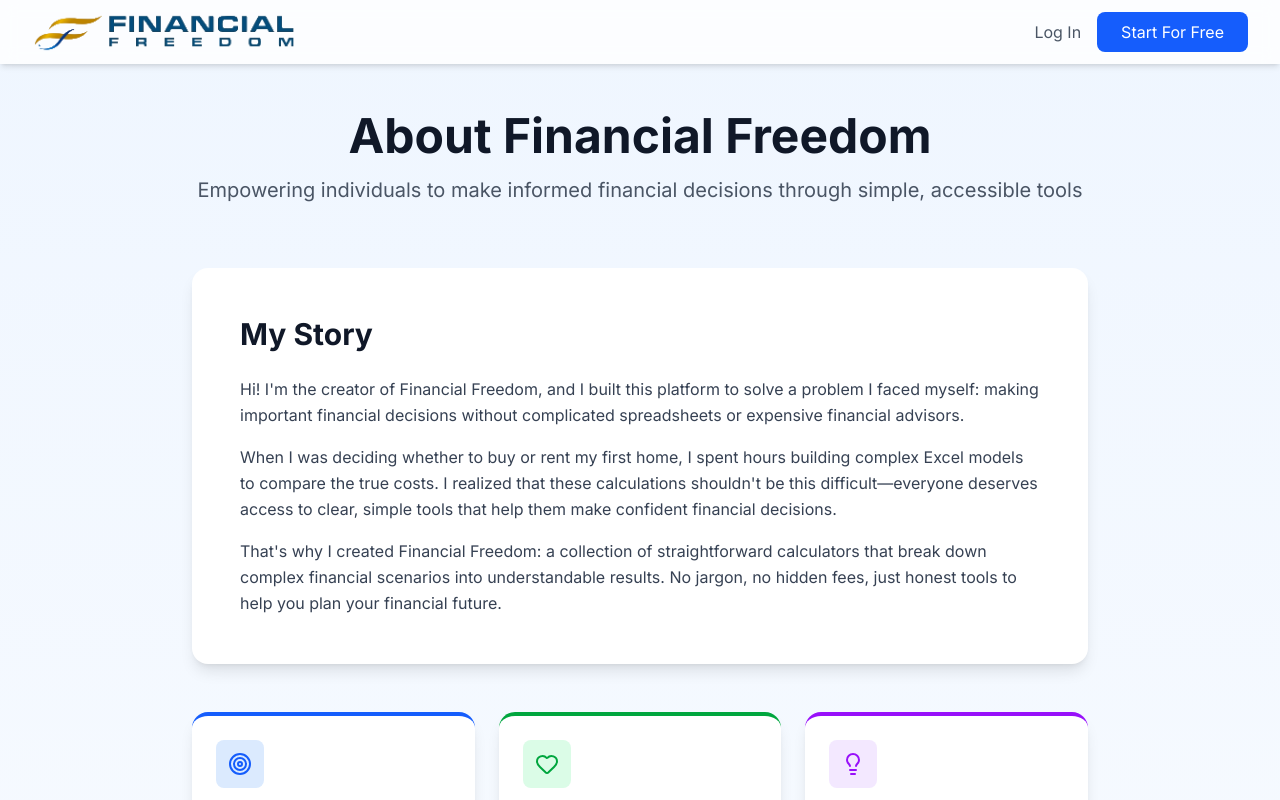
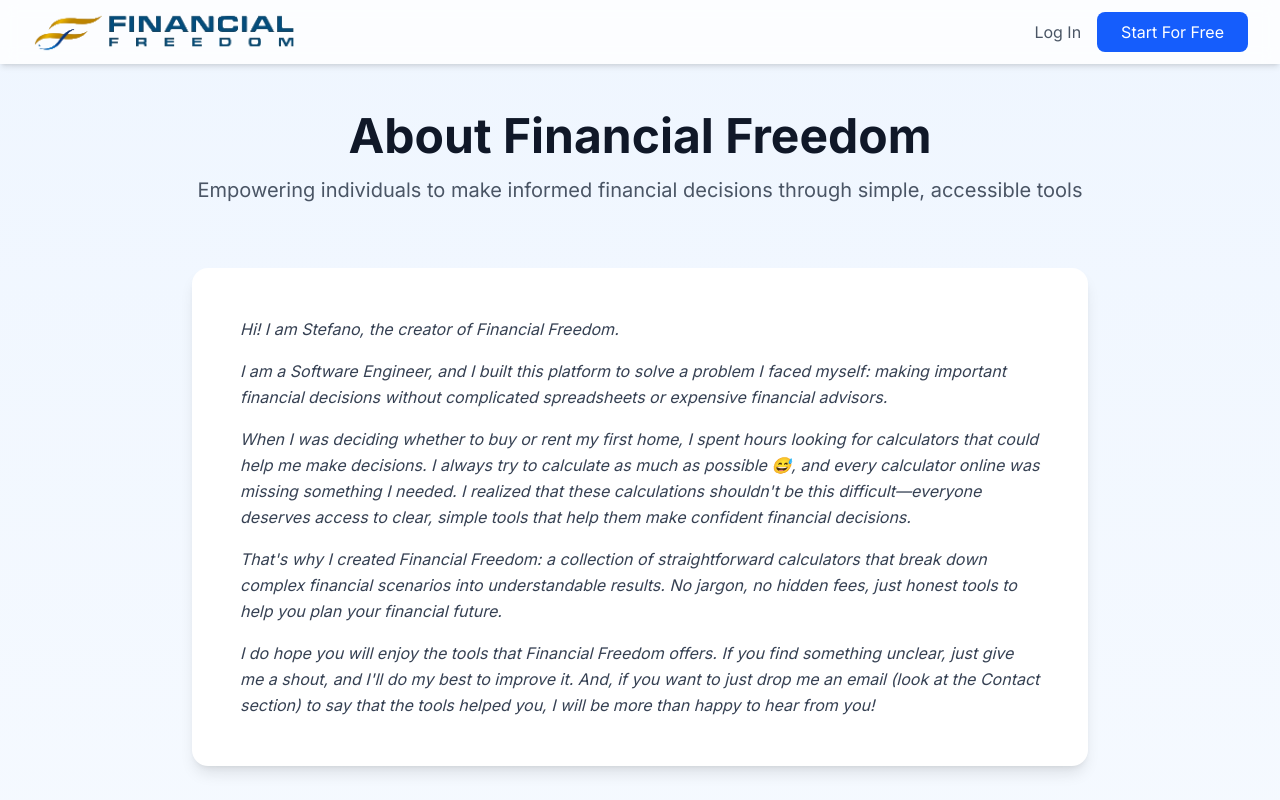
Before and after one commit to ssantomauro/financial-freedom, a Next.js app: page /about in a window 1280 px wide. Shown: the top 800 px of the page. Built offline with nearby package versions, Linux system fonts and the light colour scheme; no server answers.

Commit message:
Content review

```diff
--- a/src/app/(auth)/signup/page.tsx
+++ b/src/app/(auth)/signup/page.tsx
@@ -172,7 +172,7 @@
                 </AuthButton>
 
                 <p className="text-xs text-gray-500 text-center mt-4">
-                  By signing up, you agree to our Terms of Service and Privacy Policy
+                  By signing up, you agree to our <a href="/terms-of-service" target="_blank">Terms of Service</a> and <a href="/privacy-policy" target="_blank">Privacy Policy</a>.
                 </p>
               </form>
             </>
--- a/src/app/(public)/about/page.tsx
+++ b/src/app/(public)/about/page.tsx
@@ -33,21 +33,30 @@
 
           {/* Story Section */}
           <div className="bg-white rounded-2xl shadow-lg p-8 md:p-12 mb-12">
-            <h2 className="text-3xl font-bold text-gray-900 mb-6">My Story</h2>
-            <div className="space-y-4 text-gray-700 leading-relaxed">
+            {/*<h2 className="text-3xl font-bold text-gray-900 mb-6">My Story</h2>*/}
+            <div className="italic space-y-4 text-gray-700 leading-relaxed">
               <p>
-                Hi! I'm the creator of Financial Freedom, and I built this platform to solve a problem I faced myself:
+                Hi! I am Stefano, the creator of Financial Freedom.
+              </p>
+              <p>
+                I am a Software Engineer, and I built this platform to solve a problem I faced myself:
                 making important financial decisions without complicated spreadsheets or expensive financial advisors.
               </p>
               <p>
-                When I was deciding whether to buy or rent my first home, I spent hours building complex Excel models
-                to compare the true costs. I realized that these calculations shouldn't be this difficult—everyone
+                When I was deciding whether to buy or rent my first home, I spent hours looking for calculators that
+                could help me make decisions. I always try to calculate as much as possible 😅, and every calculator online
+                was missing something I needed. I realized that these calculations shouldn't be this difficult—everyone
                 deserves access to clear, simple tools that help them make confident financial decisions.
               </p>
               <p>
                 That's why I created Financial Freedom: a collection of straightforward calculators that break down
                 complex financial scenarios into understandable results. No jargon, no hidden fees, just honest tools
                 to help you plan your financial future.
+              </p>
+              <p>
+                I do hope you will enjoy the tools that Financial Freedom offers. If you find something unclear,
+                just give me a shout, and I'll do my best to improve it. And, if you want to just drop me an email
+                (look at the Contact section) to say that the tools helped you, I will be more than happy to hear from you!
               </p>
             </div>
           </div>
@@ -61,7 +70,7 @@
               </div>
               <h3 className="text-xl font-bold text-gray-900 mb-3">Mission</h3>
               <p className="text-gray-600 text-sm">
-                To democratize financial planning by providing free, easy-to-use calculators that help people
+                To simplify financial planning by providing easy-to-use calculators that help people
                 make informed decisions about their money.
               </p>
             </div>
--- a/src/app/(public)/privacy-policy/page.tsx
+++ b/src/app/(public)/privacy-policy/page.tsx
@@ -29,13 +29,6 @@
               <h1 className="text-4xl font-bold text-gray-900">Privacy Policy</h1>
               <p className="text-gray-600 mt-1">Last updated: {new Date().toLocaleDateString('en-US', { month: 'long', day: 'numeric', year: 'numeric' })}</p>
             </div>
-          </div>
-
-          {/* Disclaimer */}
-          <div className="bg-yellow-50 border border-yellow-200 rounded-lg p-4 mb-8">
-            <p className="text-sm text-yellow-800">
-              <strong>Important Notice:</strong> This is a template privacy policy. You must have this reviewed and customized by a qualified attorney before using it. This template does not constitute legal advice.
-            </p>
           </div>
 
           {/* Content */}
@@ -177,18 +170,10 @@
                 If you have questions or concerns about this privacy policy or our data practices, please contact us at:
               </p>
               <div className="bg-gray-50 rounded-lg p-4">
-                <p className="text-gray-700"><strong>Email:</strong> [YOUR EMAIL ADDRESS]</p>
-                <p className="text-gray-700"><strong>Address:</strong> [YOUR BUSINESS ADDRESS]</p>
+                <p className="text-gray-700"><strong>Email:</strong> support@financialfreedom.tech</p>
+                {/*<p className="text-gray-700"><strong>Address:</strong> 7777 Westside Dr, San Diego CA, 92108</p>*/}
               </div>
             </section>
-
-            {/* Legal Disclaimer */}
-            <div className="bg-red-50 border border-red-200 rounded-lg p-6 mt-8">
-              <h3 className="text-lg font-semibold text-red-900 mb-2">Legal Disclaimer</h3>
-              <p className="text-sm text-red-800">
-                This privacy policy template is provided for informational purposes only and does not constitute legal advice. You must consult with a qualified attorney to ensure this policy complies with all applicable laws and accurately reflects your business practices. Laws vary by jurisdiction and are subject to change.
-              </p>
-            </div>
           </div>
         </div>
       </div>
--- a/src/app/(public)/terms-of-service/page.tsx
+++ b/src/app/(public)/terms-of-service/page.tsx
@@ -29,13 +29,6 @@
               <h1 className="text-4xl font-bold text-gray-900">Terms of Service</h1>
               <p className="text-gray-600 mt-1">Last updated: {new Date().toLocaleDateString('en-US', { month: 'long', day: 'numeric', year: 'numeric' })}</p>
             </div>
-          </div>
-
-          {/* Disclaimer */}
-          <div className="bg-yellow-50 border border-yellow-200 rounded-lg p-4 mb-8">
-            <p className="text-sm text-yellow-800">
-              <strong>Important Notice:</strong> This is a template terms of service. You must have this reviewed and customized by a qualified attorney before using it. This template does not constitute legal advice.
-            </p>
           </div>
 
           {/* Content */}
@@ -105,11 +98,6 @@
                 <li>Confirm that the payment information is accurate</li>
                 <li>Agree to pay all applicable fees and taxes</li>
               </ul>
-
-              <h3 className="text-xl font-semibold text-gray-900 mb-3">Refund Policy</h3>
-              <p className="text-gray-700">
-                We offer a 14-day money-back guarantee. If you are not satisfied with your purchase, contact us within 30 days for a full refund. After 30 days, all sales are final.
-              </p>
             </section>
 
             <section className="mb-8">
@@ -175,7 +163,7 @@
             <section className="mb-8">
               <h2 className="text-2xl font-bold text-gray-900 mb-4">9. Limitation of Liability</h2>
               <p className="text-gray-700 mb-4">
-                To the fullest extent permitted by law, Financial Freedom and its officers, directors, employees, and agents shall not be liable for:
+                To the fullest extent permitted by law, Financial Freedom and its officers, directors, employees, collaborators, and agents shall not be liable for:
               </p>
               <ul className="list-disc pl-6 text-gray-700 space-y-2">
                 <li>Any indirect, incidental, special, consequential, or punitive damages</li>
@@ -183,9 +171,6 @@
                 <li>Damages resulting from your use or inability to use the Service</li>
                 <li>Any financial losses resulting from decisions made based on our calculators</li>
               </ul>
-              <p className="text-gray-700 mt-4">
-                Our total liability shall not exceed the amount you paid for the Service in the last 12 months, or $100, whichever is less.
-              </p>
             </section>
 
             <section className="mb-8">
@@ -198,10 +183,10 @@
             <section className="mb-8">
               <h2 className="text-2xl font-bold text-gray-900 mb-4">11. Governing Law and Disputes</h2>
               <p className="text-gray-700 mb-4">
-                These Terms shall be governed by and construed in accordance with the laws of [YOUR JURISDICTION], without regard to its conflict of law provisions.
+                These Terms shall be governed by and construed in accordance with the laws of California, without regard to its conflict of law provisions.
               </p>
               <p className="text-gray-700">
-                Any disputes arising from these Terms or the Service shall be resolved through [arbitration/courts in YOUR JURISDICTION].
+                Any disputes arising from these Terms or the Service shall be resolved through arbitration/courts in California.
               </p>
             </section>
 
@@ -232,18 +217,10 @@
                 If you have questions about these Terms, please contact us at:
               </p>
               <div className="bg-gray-50 rounded-lg p-4">
-                <p className="text-gray-700"><strong>Email:</strong> [YOUR EMAIL ADDRESS]</p>
-                <p className="text-gray-700"><strong>Address:</strong> [YOUR BUSINESS ADDRESS]</p>
+                <p className="text-gray-700"><strong>Email:</strong> support@financialfreedom.tech</p>
               </div>
             </section>
 
-            {/* Legal Disclaimer */}
-            <div className="bg-red-50 border border-red-200 rounded-lg p-6 mt-8">
-              <h3 className="text-lg font-semibold text-red-900 mb-2">Legal Disclaimer</h3>
-              <p className="text-sm text-red-800">
-                This terms of service template is provided for informational purposes only and does not constitute legal advice. You must consult with a qualified attorney to ensure these terms comply with all applicable laws and accurately reflect your business practices. Laws vary by jurisdiction and are subject to change. This template should be customized to your specific business needs and reviewed by legal counsel before use.
-              </p>
-            </div>
           </div>
         </div>
       </div>
```
